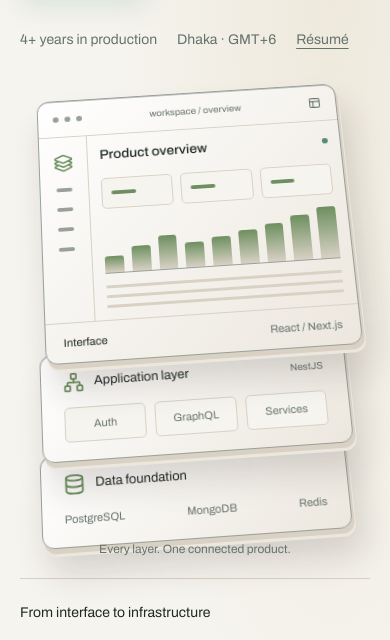
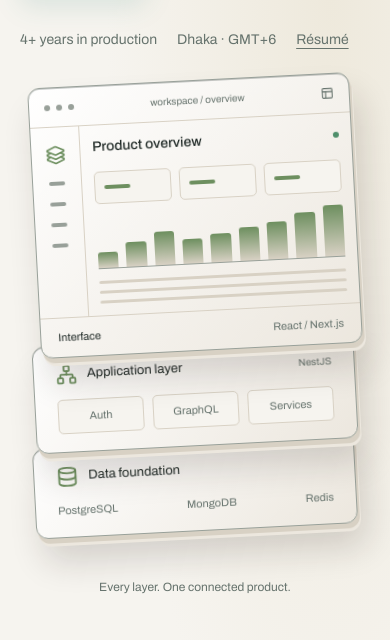
Before and after one commit to MamunCrafts/almamuncodes, a Next.js app: page / in a window 390 px wide. Shown: the part 447-1087 px from the top of the page. Built offline with nearby package versions, Linux system fonts and the light colour scheme; no server answers.

Commit message:
refactor: improve mobile scene layout and spacing for better usability

```diff
--- a/app/globals.css
+++ b/app/globals.css
@@ -802,17 +802,20 @@ hr {
   .engineering-scene { width: min(100%, 520px); margin: 0 auto 2rem; }
 }
 @media (max-width: 639px) {
-  .engineering-scene { height: 480px; }
-  .scene-model { transform: none; }
-  .scene-slab { width: 88%; left: 6%; transform: rotateX(15deg) rotateZ(-4deg); }
-  .scene-browser { top: 15px; }
-  .scene-api { top: 278px; }
-  .scene-database { top: 380px; }
-  .scene-dashboard { min-height: 175px; }
+  /* Mobile scene keeps all layers inside a fixed drawing area. */
+  .engineering-scene { height: auto; margin-bottom: 2.75rem; padding-bottom: 0; perspective: none; }
+  .scene-model { position: relative; height: 500px; transform: none; }
+  .scene-slab { width: min(92%, 340px); left: 50%; transform: translateX(-50%) rotateX(10deg) rotateZ(-3deg); }
+  .scene-browser { top: 12px; }
+  .scene-api { top: 272px; }
+  .scene-database { top: 374px; }
+  .scene-dashboard { min-height: 170px; }
   .scene-dashboard-content { padding: 12px; }
-  .scene-chart { height: 58px; }
+  .scene-chart { height: 56px; }
   .scene-floor { display: none; }
-  .scene-caption { bottom: -12px; }
+
+  /* Caption uses normal spacing so it cannot overlap the next section. */
+  .scene-caption { position: relative; bottom: auto; margin-top: .75rem; padding: 0 1rem; line-height: 1.5; }
   .studio-project-surface { transform: none; }
 }
 @media (prefers-reduced-motion: reduce) {
```
